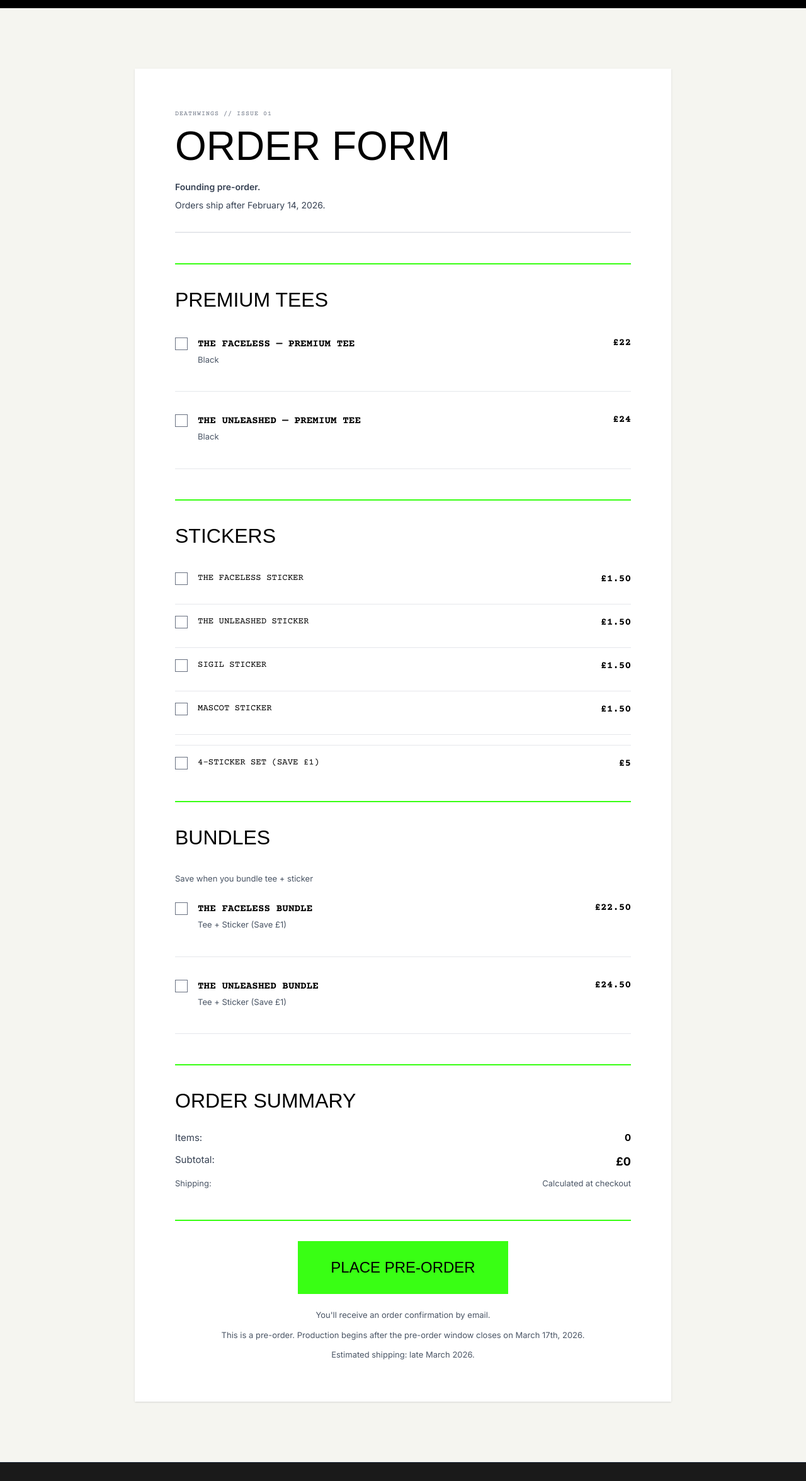
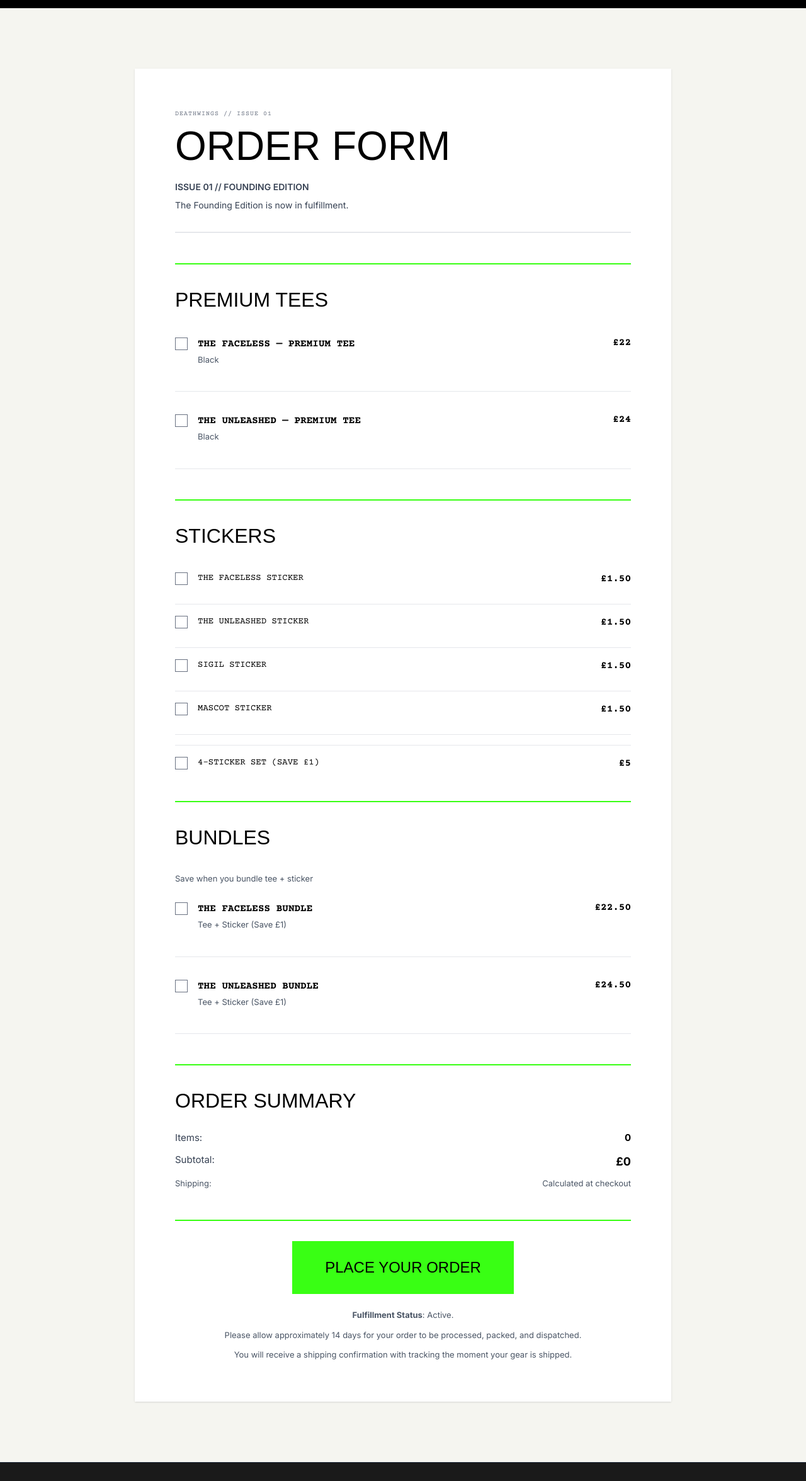
Before and after one commit to DragonFireDesign/dwings, a plain HTML site: page order.html in a window 1280 px wide. Shown: the part 67-2419 px from the top of the page at 63% size. Drawn offline with nearby package versions, Linux system fonts and the light colour scheme; a web font is replaced by a local one.

Commit message:
store updates

```diff
--- a/order.html
+++ b/order.html
@@ -99,8 +99,8 @@
                     <h1 class="font-anton uppercase text-[48px] md:text-[64px] leading-[0.9] text-black mb-6">
                     ORDER FORM </h1>
                     <div class="font-inter text-[14px] text-gray-700 space-y-2">
-                        <p class="font-semibold">Founding pre-order.</p>
-                        <p>Orders ship after February 14, 2026.</p>
+                        <p class="font-semibold">ISSUE 01 // FOUNDING EDITION</p>
+                        <p>The Founding Edition is now in fulfillment.</p>
                     </div>
                 </header>
                 <!-- ORDER FORM -->
@@ -301,16 +301,11 @@
                     </section>
                     <!-- PLACE ORDER BUTTON -->
                     <div class="border-t-2 border-neon-green pt-8 text-center">
-                        <button type="button" onclick="placeOrder()" class="bg-neon-green text-black font-anton uppercase text-[20px] md:text-[24px] px-12 py-5 border-4 border-neon-green hover:bg-black hover:text-neon-green transition-colors duration-200 w-full md:w-auto">
-                            PLACE PRE-ORDER
-</button>
+                        <button type="button" onclick="placeOrder()" class="bg-neon-green text-black font-anton uppercase text-[20px] md:text-[24px] px-12 py-5 border-4 border-neon-green hover:bg-black hover:text-neon-green transition-colors duration-200 w-full md:w-auto">PLACE YOUR ORDER</button>
                         <div class="mt-6 font-inter text-[13px] text-gray-600 space-y-1">
-                            <p class="mb-3">
-    You'll receive an order confirmation by email. </p>
-                            <p class="mb-3">
-    This is a pre-order. Production begins after the pre-order window closes on March 17th, 2026. </p>
-                            <p>
-    Estimated shipping: late March 2026. </p>
+                            <p class="mb-3"><b>Fulfillment Status</b>: Active.</p>
+                            <p class="mb-3">Please allow approximately 14 days for your order to be processed, packed, and dispatched.</p>
+                            <p>You will receive a shipping confirmation with tracking the moment your gear is shipped.</p>
                         </div>
                     </div>
                 </form>
```
Also changed, not shown: index.html (+6 -6 lines).
